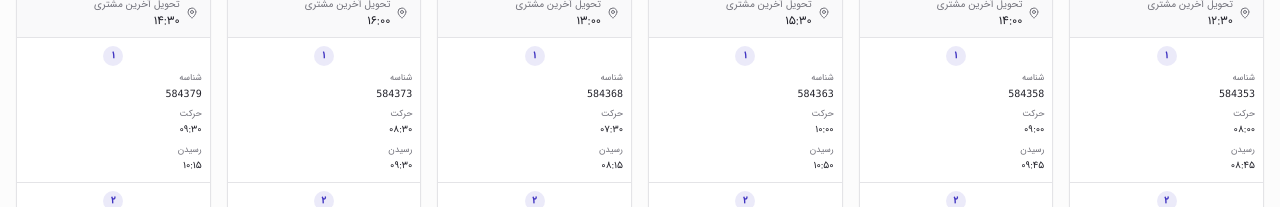
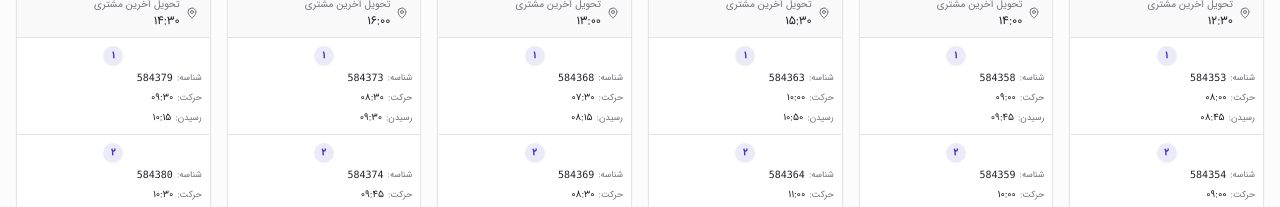
Before and after one commit to omidghane/link-page-craft, a React (Vite) app: page /dashboard in a window 1280 px wide. Shown: the part 745-952 px from the top of the page. Built offline with nearby package versions, Linux system fonts and the light colour scheme.

Commit message:
Refactor driver route card layout

```diff
--- a/src/components/DriverRouteCard.tsx
+++ b/src/components/DriverRouteCard.tsx
@@ -83,18 +83,18 @@ export const DriverRouteCard = ({
                   </div>
                 </div>
 
-                <div>
-                  <p className="text-[9px] text-muted-foreground">شناسه</p>
+                <div className="flex items-center gap-1">
+                  <p className="text-[9px] text-muted-foreground">شناسه:</p>
                   <p className="font-mono font-medium text-[10px]">{stop.customerId}</p>
                 </div>
 
-                <div>
-                  <p className="text-[9px] text-muted-foreground">حرکت</p>
+                <div className="flex items-center gap-1">
+                  <p className="text-[9px] text-muted-foreground">حرکت:</p>
                   <p className="font-medium text-[10px]">{stop.departureTime}</p>
                 </div>
 
-                <div>
-                  <p className="text-[9px] text-muted-foreground">رسیدن</p>
+                <div className="flex items-center gap-1">
+                  <p className="text-[9px] text-muted-foreground">رسیدن:</p>
                   <p className="font-medium text-[10px]">{stop.arrivalTime}</p>
                 </div>
               </div>
```
